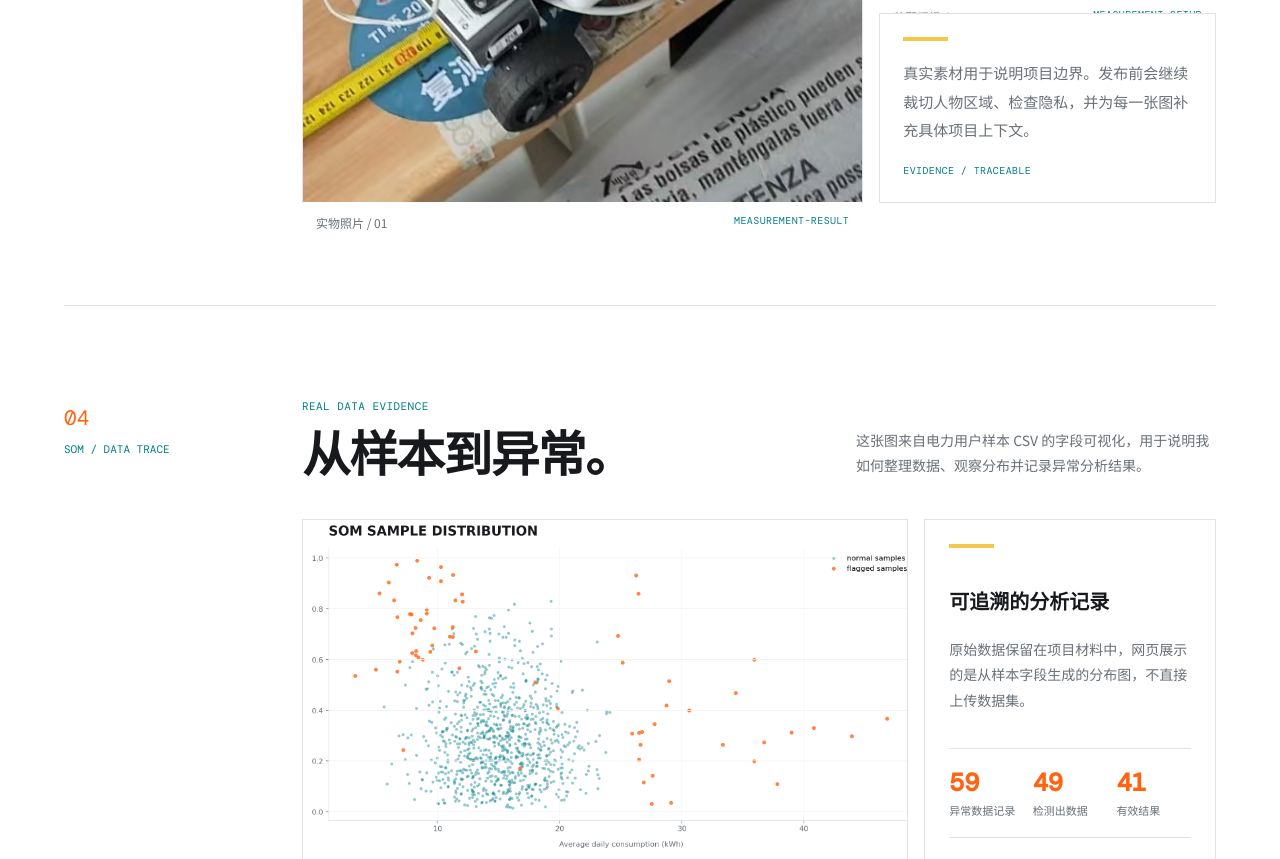
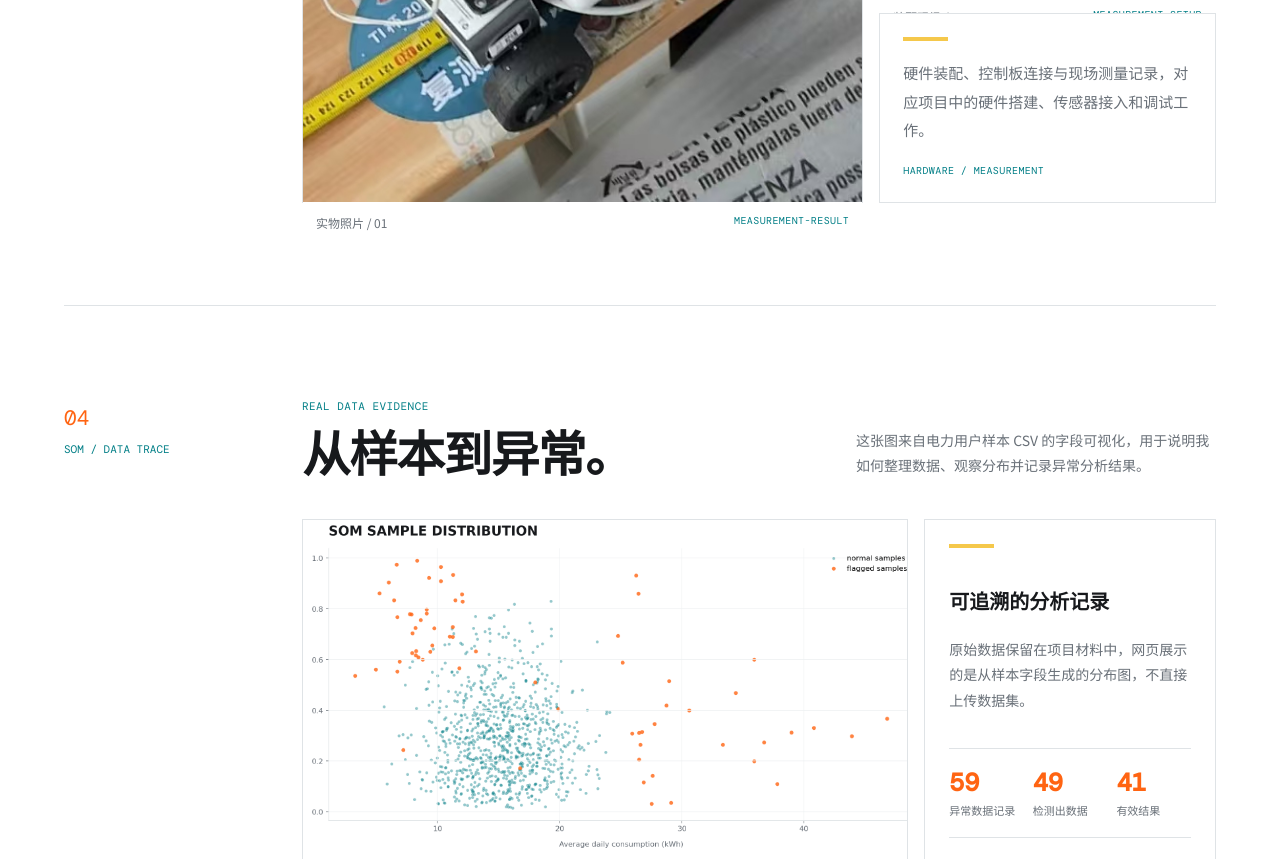
Before and after one commit to boyikao/portfolio, a plain HTML site: page index.html in a window 1280 px wide. Shown: the part 3339-4198 px from the top of the page. Drawn offline with nearby package versions, Linux system fonts and the light colour scheme.

Commit message:
修正技术证据说明文案

```diff
--- a/index.html
+++ b/index.html
@@ -82,7 +82,7 @@
           <div class="evidence-grid">
             <figure class="evidence-photo evidence-photo-large"><img src="./assets/measurement-result.jpg" alt="小车原型在桌面上的测量测试" /><figcaption><span>实物照片 / 01</span><span class="mono">MEASUREMENT-RESULT</span></figcaption></figure>
             <figure class="evidence-photo"><img src="./assets/measurement-setup-cropped.jpg" alt="小车原型装配与控制板连接" /><figcaption><span>装配现场 / 02</span><span class="mono">MEASUREMENT-SETUP</span></figcaption></figure>
-            <div class="evidence-note"><span class="note-line"></span><p>真实素材用于说明项目边界。发布前会继续裁切人物区域、检查隐私，并为每一张图补充具体项目上下文。</p><span class="mono note-code">EVIDENCE / TRACEABLE</span></div>
+            <div class="evidence-note"><span class="note-line"></span><p>硬件装配、控制板连接与现场测量记录，对应项目中的硬件搭建、传感器接入和调试工作。</p><span class="mono note-code">HARDWARE / MEASUREMENT</span></div>
           </div>
         </div>
       </section>
```
